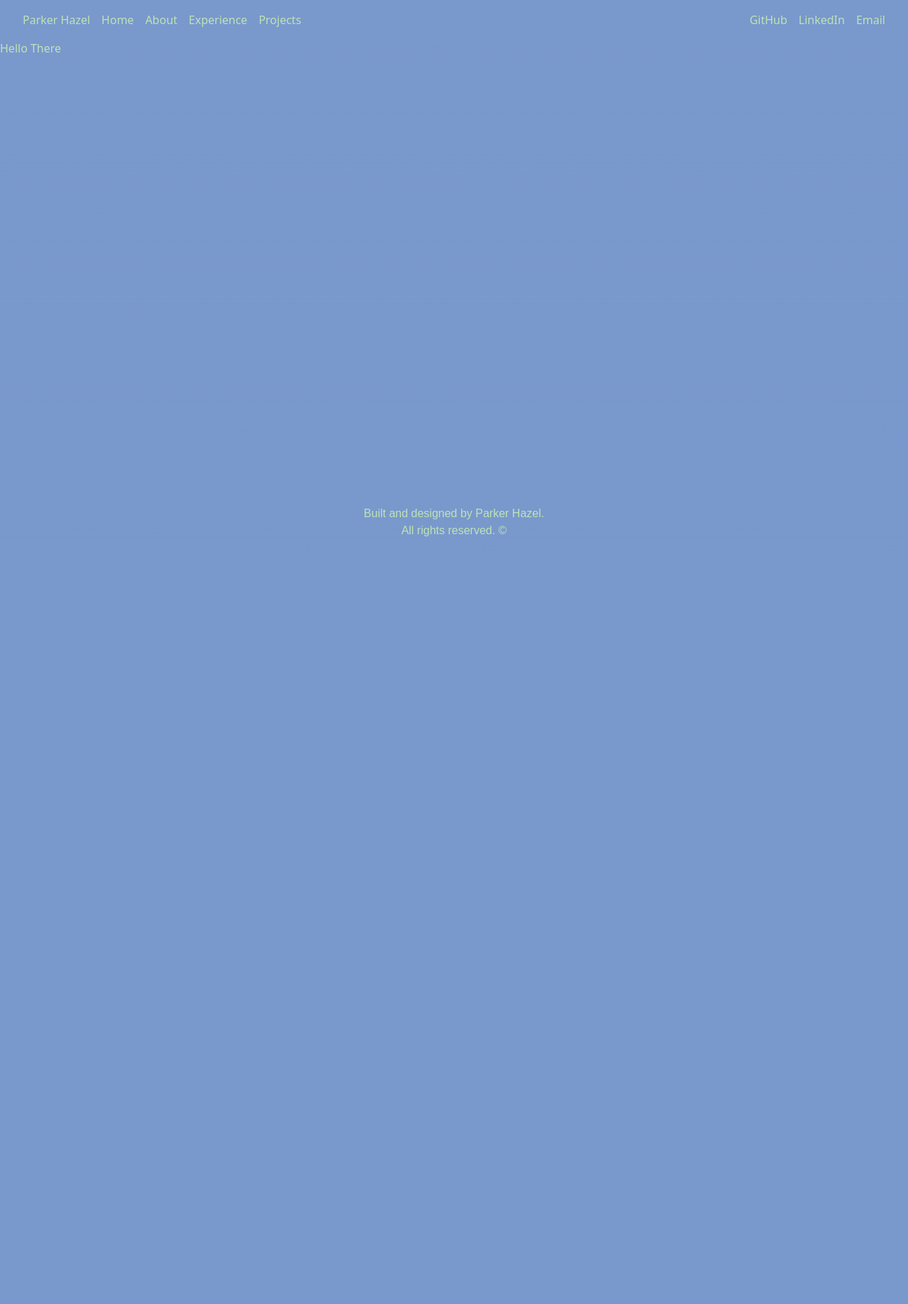
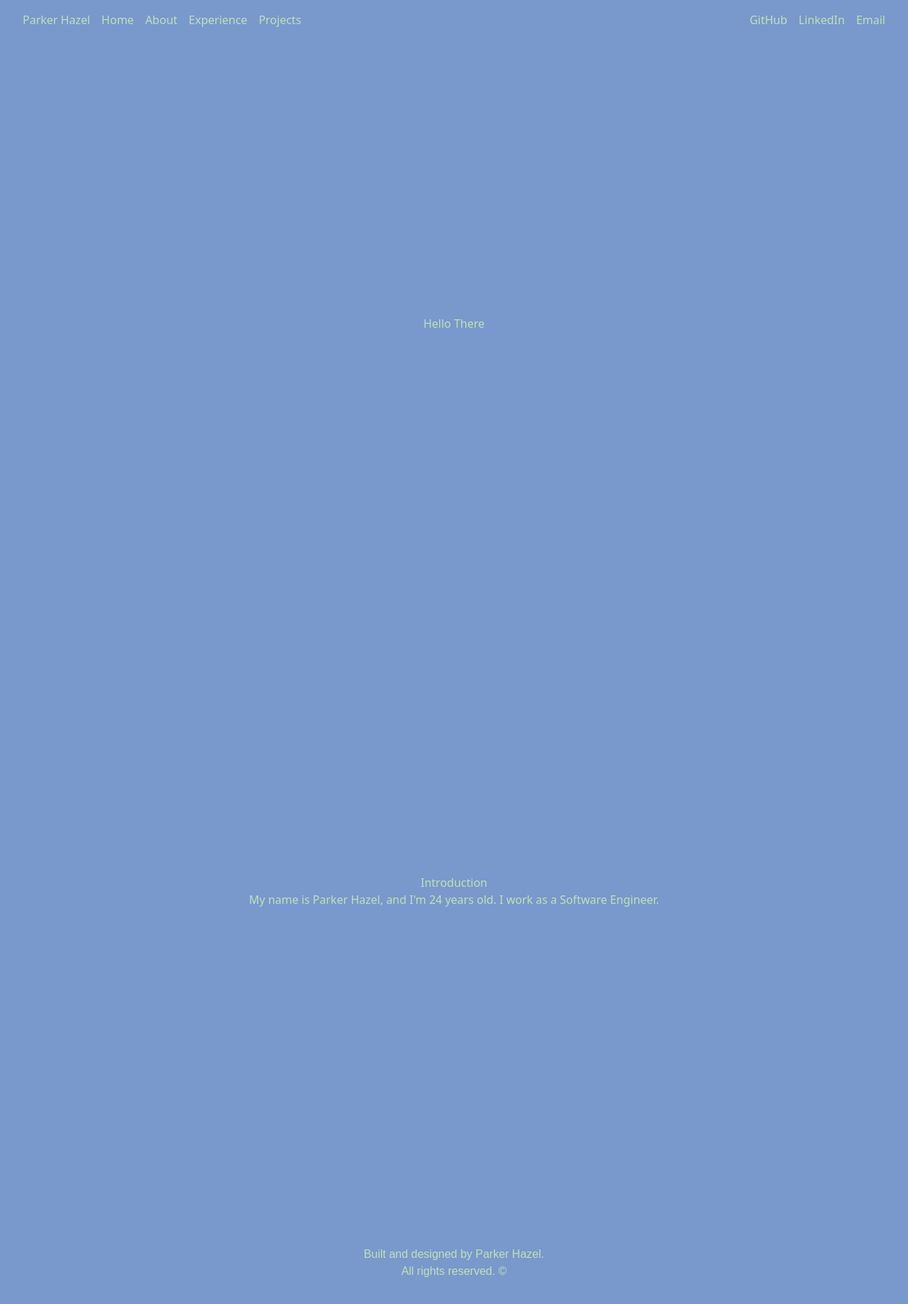
Before and after one commit to parkerhazel/my-website, a Next.js app: page / in a window 1280 px wide. Shown: the top 1838 px of the page at 71% size. Before the commit the page ends 800 px from the top, so only its background shows below. Built offline with nearby package versions, Linux system fonts and the light colour scheme.

Commit message:
Updated CSS styles for Navbar and Credits components, add Intro component

```diff
--- a/src/app/globals.css
+++ b/src/app/globals.css
@@ -1,7 +1,7 @@
 @tailwind base;
 @tailwind components;
 @tailwind utilities;
-
+/* https://www.color-hex.com/color-palette/104116 */
 :root {
   --foreground-rgb: 190, 227, 182;
   --background-start-rgb: 121,152,204;
--- a/src/app/layout.tsx
+++ b/src/app/layout.tsx
@@ -1,9 +1,10 @@
 import "./globals.css";
 import type { Metadata } from "next";
-import { Navbar } from "../components/Navbar/Navbar";
+import Navbar from "../components/Navbar/Navbar";
+import Intro from "../components/Intro/Intro";
 import { SpeedInsights } from "@vercel/speed-insights/next"
 import { Analytics } from "@vercel/analytics/react"
-import { Credits } from "../components/Credits/Credits";
+import Credits from "../components/Credits/Credits";
 
 export const metadata: Metadata = {
   title: "Parker",
@@ -20,6 +21,7 @@ export default function RootLayout({
       <body >
         <Navbar />
         {children}
+        <Intro />
         <Analytics />
         <SpeedInsights />
         <Credits />
--- a/src/app/page.module.css
+++ b/src/app/page.module.css
@@ -0,0 +1,10 @@
+/* Home Styles */
+.Home {
+    display: flex;
+    flex-direction: column;
+    align-items: center;
+    justify-content: center;
+    height: 100vh;
+    background-color: #7998cc;
+    color: #bee3b6;
+}
--- a/src/components/Credits/Credits.module.css
+++ b/src/components/Credits/Credits.module.css
@@ -6,8 +6,6 @@
 }
 
 .EndingCredits {
-    position: absolute;
-    bottom: 0;
     font-family: "NTR", sans-serif;
     color: var(--slate);
     text-align: center;
--- a/src/components/Credits/Credits.tsx
+++ b/src/components/Credits/Credits.tsx
@@ -1,6 +1,6 @@
 import styles from "./Credits.module.css";
 
-export const Credits = () => {
+const Credits = () => {
   return (
     <div className={styles.Credits}>
         <div className={styles.EndingCredits}>
@@ -10,3 +10,5 @@ export const Credits = () => {
     </div>
   );
 };
+
+export default Credits;
--- /dev/null
+++ b/src/components/Intro/Intro.module.css
@@ -0,0 +1,10 @@
+/* Intro Styles */
+.Intro {
+  display: flex;
+  flex-direction: column;
+  align-items: center;
+  justify-content: center;
+  height: 100vh;
+  background-color: #7998cc;
+  color: #bee3b6;
+}
--- /dev/null
+++ b/src/components/Intro/Intro.tsx
@@ -0,0 +1,16 @@
+import styles from './Intro.module.css';
+
+const Intro = () => {
+    return (
+        <>
+        <div id='intro' className={styles.Intro}>
+            <h1>Introduction</h1>
+            <p>
+                My name is Parker Hazel, and I&apos;m 24 years old. I work as a Software Engineer.
+            </p>
+        </div>
+        </>
+    );
+};
+
+export default Intro;
--- a/src/components/Navbar/Navbar.tsx
+++ b/src/components/Navbar/Navbar.tsx
@@ -14,7 +14,7 @@ const socials = [
   { name: 'Email', href: 'mailto:parkerhazell@gmail.com', target: '_blank'},
 ]
 
-export const Navbar = () => {
+const Navbar = () => {
   return (
     <>
       <nav className={styles.Navbar}>
@@ -36,3 +36,5 @@ export const Navbar = () => {
     </>
   );
 }
+
+export default Navbar;
```
